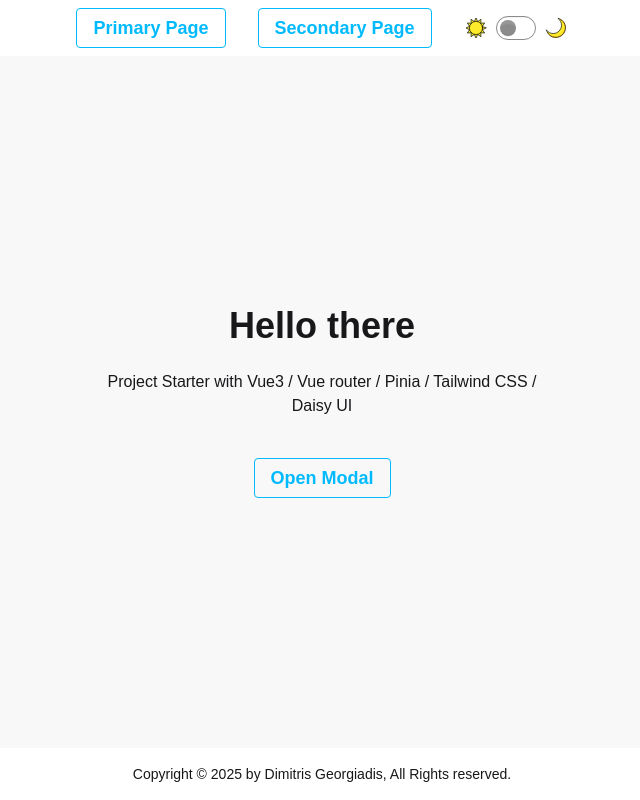
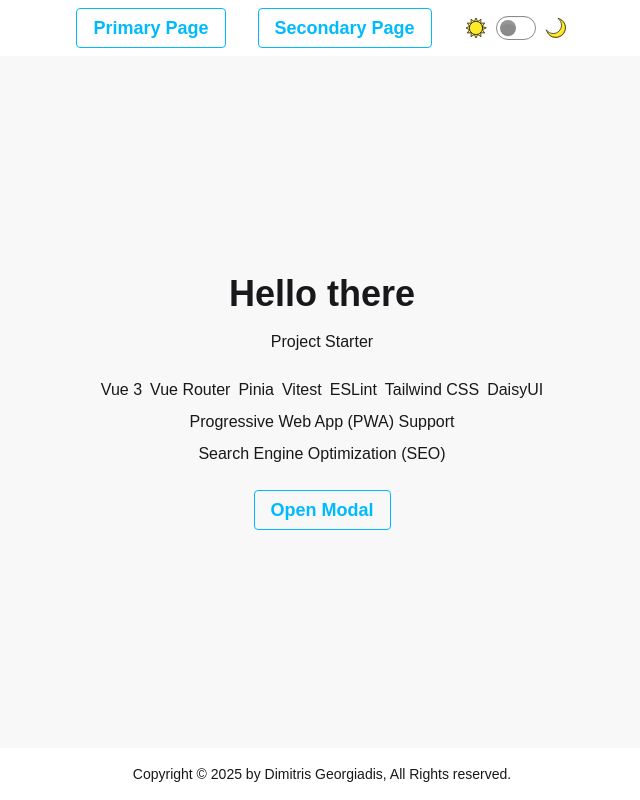
Before and after one commit to geojimas/VibeVue, a Vue app: page / in a window 1280 px wide. Shown: the whole page, without its empty margins (318-958 px from the left). Built offline with nearby package versions, Linux system fonts and the light colour scheme.

Commit message:
remove unused svg

```diff
--- a/package.json
+++ b/package.json
@@ -1,7 +1,7 @@
 {
   "name": "vue3-starter",
   "private": true,
-  "version": "0.0.0",
+  "version": "1.0.0",
   "type": "module",
   "scripts": {
     "dev": "vite",
--- a/src/components/GithubSVG.vue
+++ /dev/null
@@ -1,19 +0,0 @@
-<template>
-  <svg
-    xmlns="http://www.w3.org/2000/svg"
-    width="24"
-    height="24"
-    viewBox="0 0 24 24"
-  >
-    <path
-      fill="currentColor"
-      d="M12 2A10 10 0 0 0 2 12c0 4.42 2.87 8.17 6.84 9.5c.5.08.66-.23.66-.5v-1.69c-2.77.6-3.36-1.34-3.36-1.34c-.46-1.16-1.11-1.47-1.11-1.47c-.91-.62.07-.6.07-.6c1 .07 1.53 1.03 1.53 1.03c.87 1.52 2.34 1.07 2.91.83c.09-.65.35-1.09.63-1.34c-2.22-.25-4.55-1.11-4.55-4.92c0-1.11.38-2 1.03-2.71c-.1-.25-.45-1.29.1-2.64c0 0 .84-.27 2.75 1.02c.79-.22 1.65-.33 2.5-.33s1.71.11 2.5.33c1.91-1.29 2.75-1.02 2.75-1.02c.55 1.35.2 2.39.1 2.64c.65.71 1.03 1.6 1.03 2.71c0 3.82-2.34 4.66-4.57 4.91c.36.31.69.92.69 1.85V21c0 .27.16.59.67.5C19.14 20.16 22 16.42 22 12A10 10 0 0 0 12 2"
-    />
-  </svg>
-</template>
-
-<script>
-  export default {
-    name: 'GithubSVG',
-  }
-</script>
--- a/src/components/ThemeToggle.vue
+++ b/src/components/ThemeToggle.vue
@@ -1,8 +1,8 @@
 <script setup>
   import { computed } from 'vue'
   import { useTheme } from '../composables/useTheme'
-  import SunSVG from './SunSVG.vue'
-  import MoonSVG from './MoonSVG.vue'
+  import SunSVG from '../assets/SunSVG.vue'
+  import MoonSVG from '../assets/MoonSVG.vue'
 
   const { currentTheme, toggleTheme } = useTheme()
 
--- a/src/views/HomeView.vue
+++ b/src/views/HomeView.vue
@@ -1,5 +1,17 @@
 <script setup>
   import BaseModal from '../components/BaseModal.vue'
+
+  const tools = [
+    'Vue 3',
+    'Vue Router',
+    'Pinia',
+    'Vitest',
+    'ESLint',
+    'Tailwind CSS',
+    'DaisyUI',
+    'Progressive Web App (PWA) Support',
+    'Search Engine Optimization (SEO)',
+  ]
 </script>
 
 <template>
@@ -9,9 +21,17 @@
         <h1 class="text-4xl font-bold">
           Hello there
         </h1>
-        <p class="py-6">
-          Project Starter with Vue3 / Vue router / Pinia / Tailwind CSS / Daisy UI
+        <p class="py-4">
+          Project Starter
         </p>
+        <ul class="flex flex-wrap justify-center items-center py-2 text-md gap-2">
+          <li
+            v-for="(tool, index) in tools"
+            :key="index"
+          >
+            {{ tool }}
+          </li>
+        </ul>
       </div>
       <BaseModal />
     </div>
```
Also changed, not shown: src/assets/MoonSVG.vue (renamed from src/components/MoonSVG.vue), src/assets/SunSVG.vue (renamed from src/components/SunSVG.vue), src/assets/dark.svg (deleted), src/assets/light.svg (deleted).
